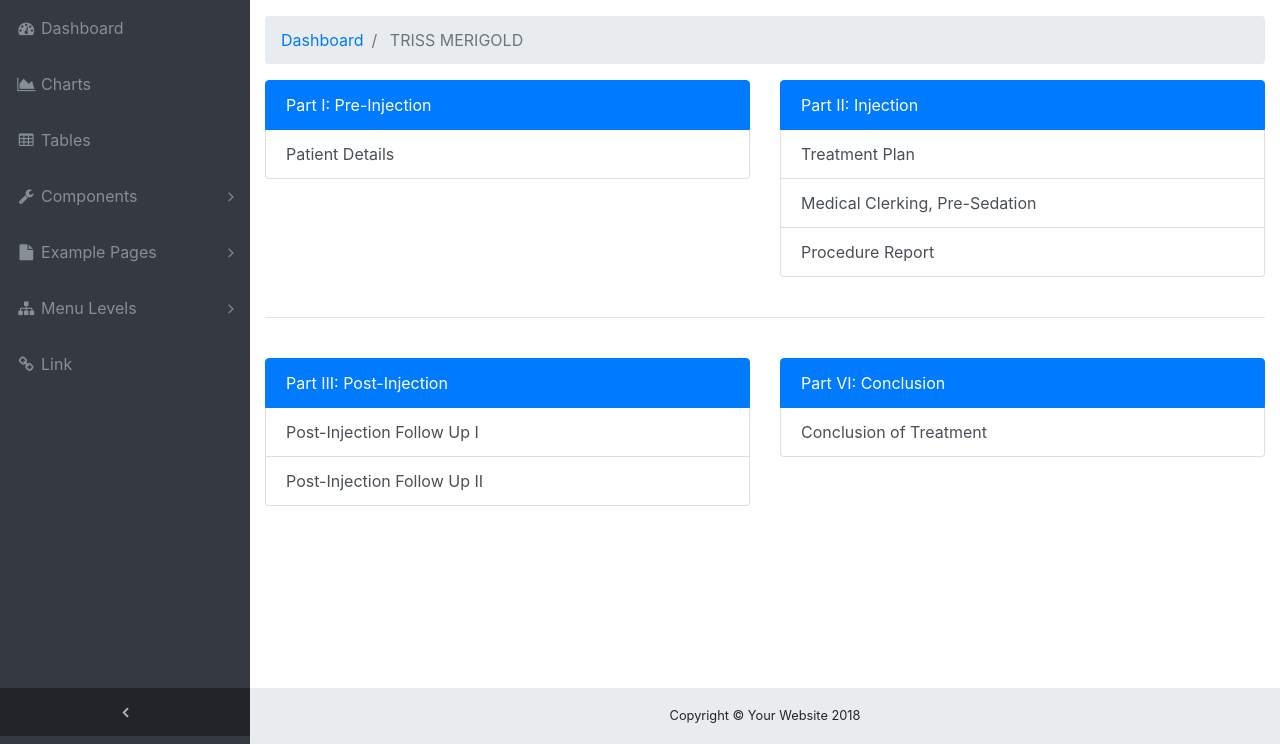
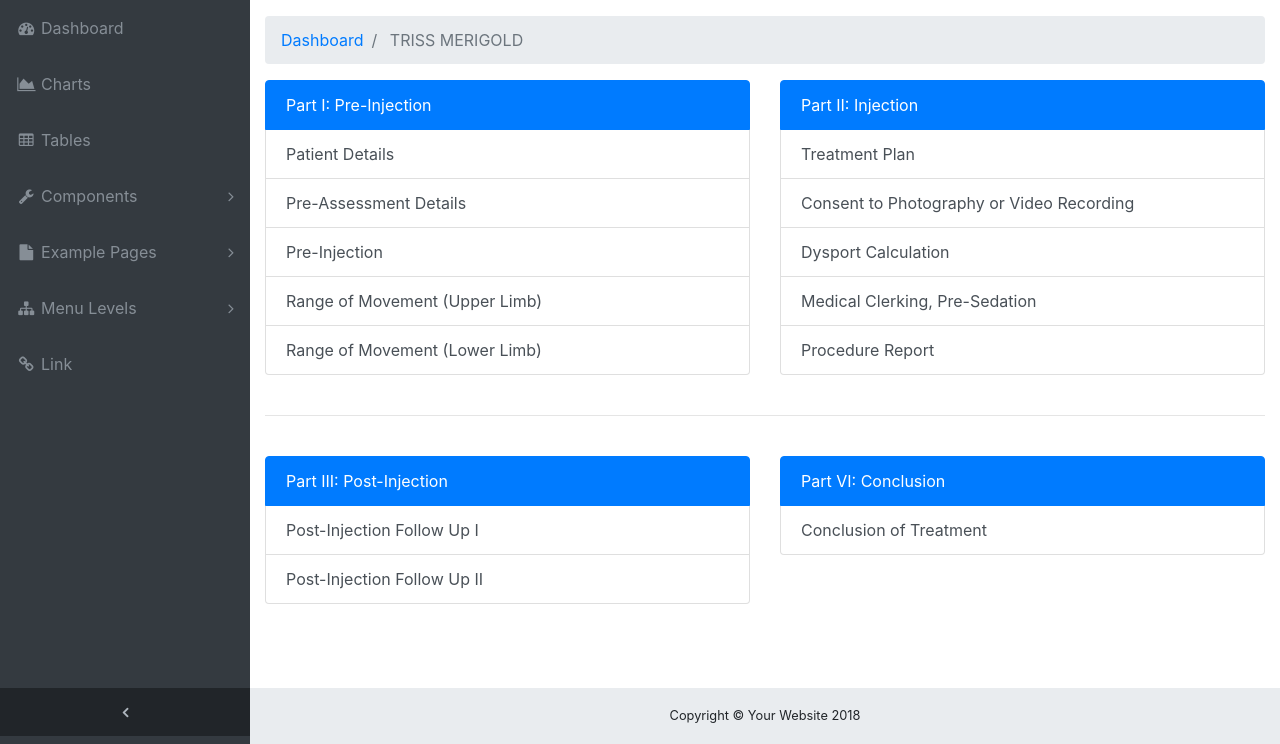
Before and after one commit to UCLComputerScience/103P_2018_team2, a Django app: page /74/ in a window 1280 px wide. Shown: the part 56-800 px from the top of the page. Run offline with Django 3.2, Linux system fonts and the light colour scheme; data comes from the database, SQL or seed files in the repository; both versions use the stored data as it was after the commit; some libraries are stand-ins or nearby versions.

Commit message:
updated to current version, implemented login system and full patient dashboard functions

```diff
--- a/driver/urls.py
+++ b/driver/urls.py
@@ -16,7 +16,9 @@ Including another URLconf
 from django.contrib import admin
 from django.urls import include, path
 
+
 urlpatterns = [
+
     path('', include('form.urls')),
     path('admin/', admin.site.urls),
 ]
--- a/form/forms.py
+++ b/form/forms.py
@@ -10,6 +10,11 @@ class JQueryUIDatepickerWidget(forms.DateInput):
         css = {"all":("http://ajax.googleapis.com/ajax/libs/jqueryui/1.8.6/themes/redmond/jquery-ui.css",)}
         js = ("http://ajax.googleapis.com/ajax/libs/jquery/1.4.3/jquery.min.js",
               "http://ajax.googleapis.com/ajax/libs/jqueryui/1.8.6/jquery-ui.min.js",)
+
+
+class LoginForm:
+    user = forms.CharField
+    passw = forms.PasswordInput
 
 
 class PatientForm(forms.ModelForm):
--- a/form/templates/form/patient_information.html
+++ b/form/templates/form/patient_information.html
@@ -20,6 +20,18 @@
             <a href="#" class="list-group-item list-group-item-action">
                 Patient Details
             </a>
+            <a href="#" class="list-group-item list-group-item-action">
+                Pre-Assessment Details
+            </a>
+            <a href="#" class="list-group-item list-group-item-action">
+                Pre-Injection
+            </a>
+            <a href="#" class="list-group-item list-group-item-action">
+                Range of Movement (Upper Limb)
+            </a>
+            <a href="#" class="list-group-item list-group-item-action">
+                Range of Movement (Lower Limb)
+            </a>
         </div>
     </div>
     <div class="col-6">
@@ -29,6 +41,12 @@
             </p>
             <a href="#" class="list-group-item list-group-item-action">
                 Treatment Plan
+            </a>
+            <a href="#" class="list-group-item list-group-item-action">
+                Consent to Photography or Video Recording
+            </a>
+            <a href="#" class="list-group-item list-group-item-action">
+                Dysport Calculation
             </a>
             <a href="{% url 'get_med_clerk_pre_sed' patient_id %}" class="list-group-item list-group-item-action">
                 Medical Clerking, Pre-Sedation
--- a/form/urls.py
+++ b/form/urls.py
@@ -1,8 +1,11 @@
 from django.urls import path
+from . import views
+from django.contrib.auth import views as auth_views
 
-from . import views
 
 urlpatterns = [
+    path('login/', auth_views.login, name='login'),
+    path('authenticate/', views.authenticate, name="authenticate"),
     path('', views.get_patient_dashboard, name='get_patient_dashboard'),
     path('add-patient/', views.add_patient, name='add_patient'),
     path('edit-patient/', views.edit_patient, name='edit_patient'),
--- a/form/views.py
+++ b/form/views.py
@@ -1,5 +1,24 @@
 from django.shortcuts import render, get_object_or_404
 from .forms import *
+from django.http import HttpResponseRedirect
+from django.contrib.auth import authenticate, login
+
+
+def redirect(request, redirect_url):
+    return HttpResponseRedirect(redirect_url)
+
+
+def authenticate(request):
+    username = request.POST['user']
+    password = request.POST['passw']
+    user = authenticate(request, username=username, password=password)
+    if user is not None:
+        login(request, user)
+        redirect("/")
+        # Redirect to a success page.
+    else:
+        redirect("/admin")
+        # Return an 'invalid login' error message.
 
 
 def add_patient(request):
```
Also changed, not shown: form/templates/registration/login.html (added, +45 -0 lines), db.sqlite3, driver/settings.py (line endings or trailing spaces).
